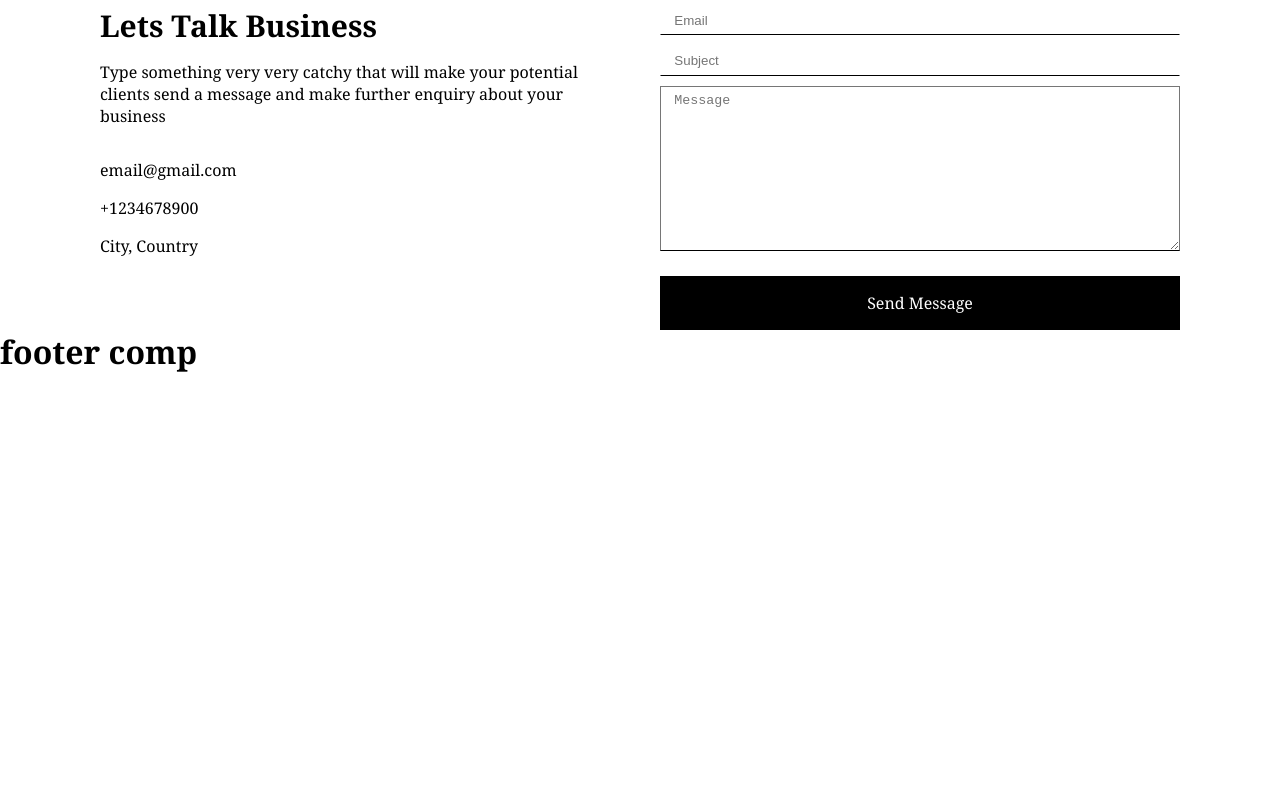
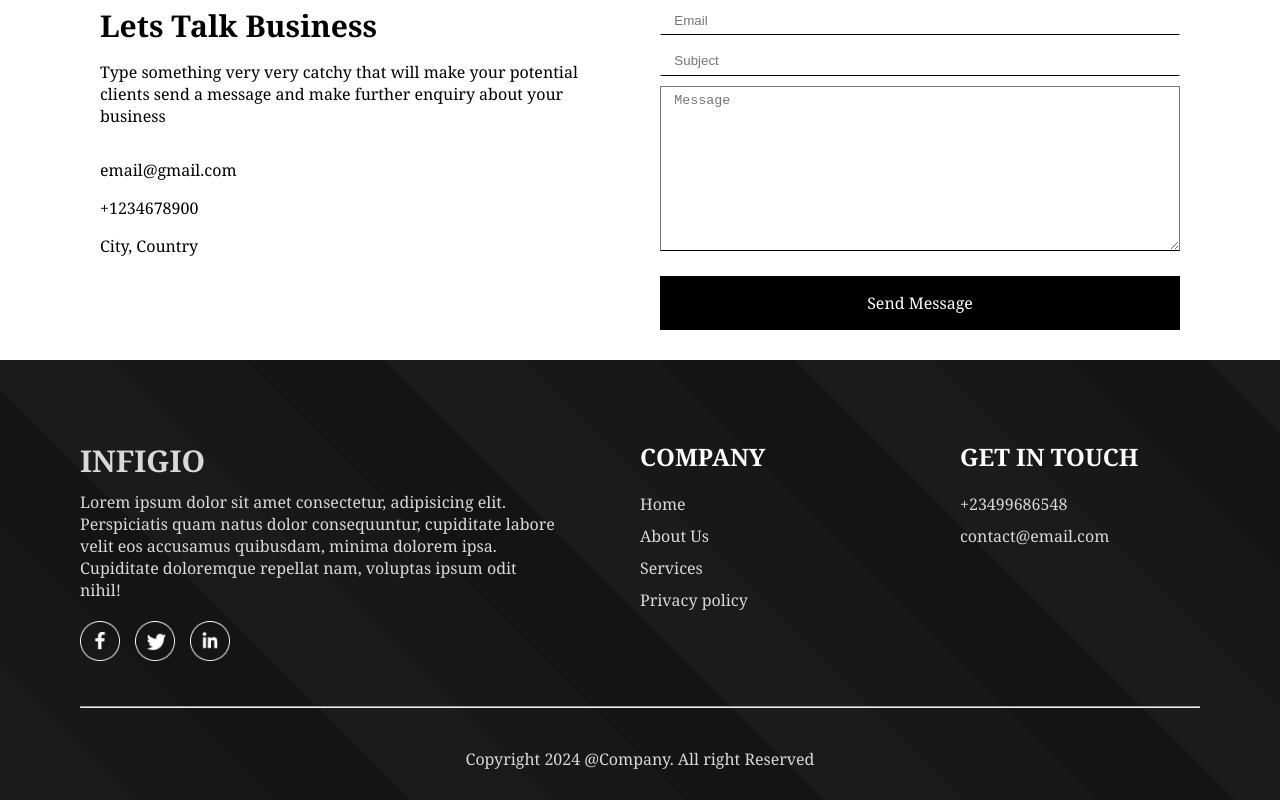
Before and after one commit to Jogata/SoftUni-React-Project, a React (Vite) app in the folder client/: page / in a window 1280 px wide. Shown: the part 4425-5225 px from the top of the page. Before the commit the page ends 4798 px from the top, so only its background shows below. Built offline with nearby package versions, Linux system fonts and the light colour scheme.

Commit message:
added footer component

```diff
--- a/client/src/components/travel/marketing/components/Footer/Footer.jsx
+++ b/client/src/components/travel/marketing/components/Footer/Footer.jsx
@@ -1,3 +1,46 @@
+import "./footer.css"
+import facebook from '../../images/facebook_icon.png'
+import twitter from '../../images/twitter_icon.png'
+import linkedin from '../../images/linkedin_icon.png'
+
 export function Footer() {
-    return <h1>footer comp</h1>
+    return (
+        <div className='footer' id='footer'>
+            <div className="footer-content">
+                <div className="content-left">
+                    <h2>INFIGIO</h2>
+                    <p>Lorem ipsum dolor sit amet consectetur, adipisicing elit.
+                        Perspiciatis quam natus dolor consequuntur, cupiditate
+                        labore velit eos accusamus quibusdam, minima dolorem ipsa.
+                        Cupiditate doloremque repellat nam, voluptas ipsum odit nihil!
+                    </p>
+                    <div className="footer-social-icons">
+                        <img src={facebook} alt="" />
+                        <img src={twitter} alt="" />
+                        <img src={linkedin} alt="" />
+                    </div>
+                </div>
+                <div className="footer-content-center">
+                    <h2>COMPANY</h2>
+                    <ul>
+                        <li>Home</li>
+                        <li>About Us</li>
+                        <li>Services</li>
+                        <li>Privacy policy</li>
+                    </ul>
+                </div>
+                <div className="footer-content-right">
+                    <h2>GET IN TOUCH</h2>
+                    <ul>
+                        <li>+23499686548</li>
+                        <li>contact@email.com</li>
+                    </ul>
+                </div>
+            </div>
+            <hr />
+            <p className="footer-copyright">
+                Copyright 2024 @Company. All right Reserved
+            </p>
+        </div>
+    )
 }
--- /dev/null
+++ b/client/src/components/travel/marketing/components/Footer/footer.css
@@ -0,0 +1,85 @@
+.footer {
+    margin-top: 30px;
+    /* padding: 20px 8vw; */
+    padding: 80px 80px 30px;
+    display: flex;
+    gap: 20px;
+    align-items: center;
+    flex-direction: column;
+    color: #d9d9d9;
+    /* background: #323232; */
+    background-color: black;
+    background-image:
+        repeating-linear-gradient(45deg,
+            rgb(27, 27, 27) 0px,
+            rgb(27, 27, 27) 97px,
+            rgb(24, 24, 24) 97px,
+            rgb(24, 24, 24) 194px,
+            rgb(20, 20, 20) 194px,
+            rgb(20, 20, 20) 291px);
+}
+
+.footer-content {
+    width: 100%;
+    display: grid;
+    gap: 80px;
+    grid-template-columns: 2fr 1fr 1fr;
+}
+
+.content-left h2 {
+    /* margin-bottom: 10px; */
+    font-size: 30px;
+    font-weight: 600;
+}
+
+.content-left p {
+    margin: 10px 0 20px;
+}
+
+.footer-content-left,
+.footer-content-center,
+.footer-content-right {
+    display: flex;
+    gap: 20px;
+    align-items: start;
+    flex-direction: column;
+}
+
+.footer-content-left li,
+.footer-content-center li,
+.footer-content-right li {
+    list-style: none;
+    margin-bottom: 10px;
+    cursor: pointer;
+}
+
+.footer-content-right h2,
+.footer-content-center h2{
+    color: white;
+}
+
+.footer-social-icons img {
+    display: inline-block;
+    width: 40px;
+    margin-right: 15px;
+}
+
+.footer hr {
+    width: 100%;
+    height: 2px;
+    margin: 20px 0;
+    background-color: grey;
+    /* border: none; */
+}
+
+@media (max-width: 750px) {
+    .footer-content {
+        display: flex;
+        gap: 35px;
+        flex-direction: column;
+    }
+    .footer-copyright{
+        text-align: center;
+    }
+
+}
```
